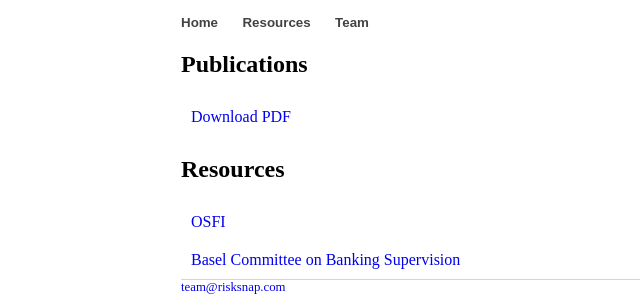
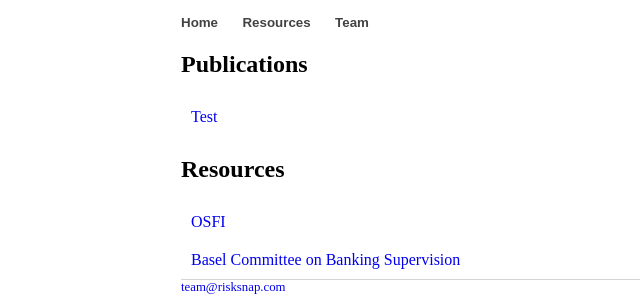
Before and after one commit to risksnap/RiskSnap, a Jekyll site: the page built from resources/index.html, in a window 1280 px wide. Shown: the part 143-443 px from the top of the page, without its empty margins (11-651 px from the left). Built offline with Jekyll 4.4.1, drawn with Linux system fonts in a browser that asks for light colours.

Commit message:
articles

```diff
--- a/resources/index.html
+++ b/resources/index.html
@@ -7,7 +7,7 @@ layout: default-template
     <div class="table">
         <div class="table-row">
             <div class="table-body-text-cell">
-                <a alt="Test" title="Test" href="file:///_articles/This%20is%20a%20pdf.pdf" download="Test">Download PDF</a>
+                <a alt="Test" title="Test" href="/_articles/This%20is%20a%20pdf.pdf" target="_blank">Test</a>
 
             </div>
         </div>
--- /dev/null
+++ b/xxx.html
@@ -0,0 +1 @@
+<a href="/_articles/This%20is%20a%20pdf.pdf" target="_blank">First chapter of my new book!</a>
```
Also changed, not shown: 2 other files.
